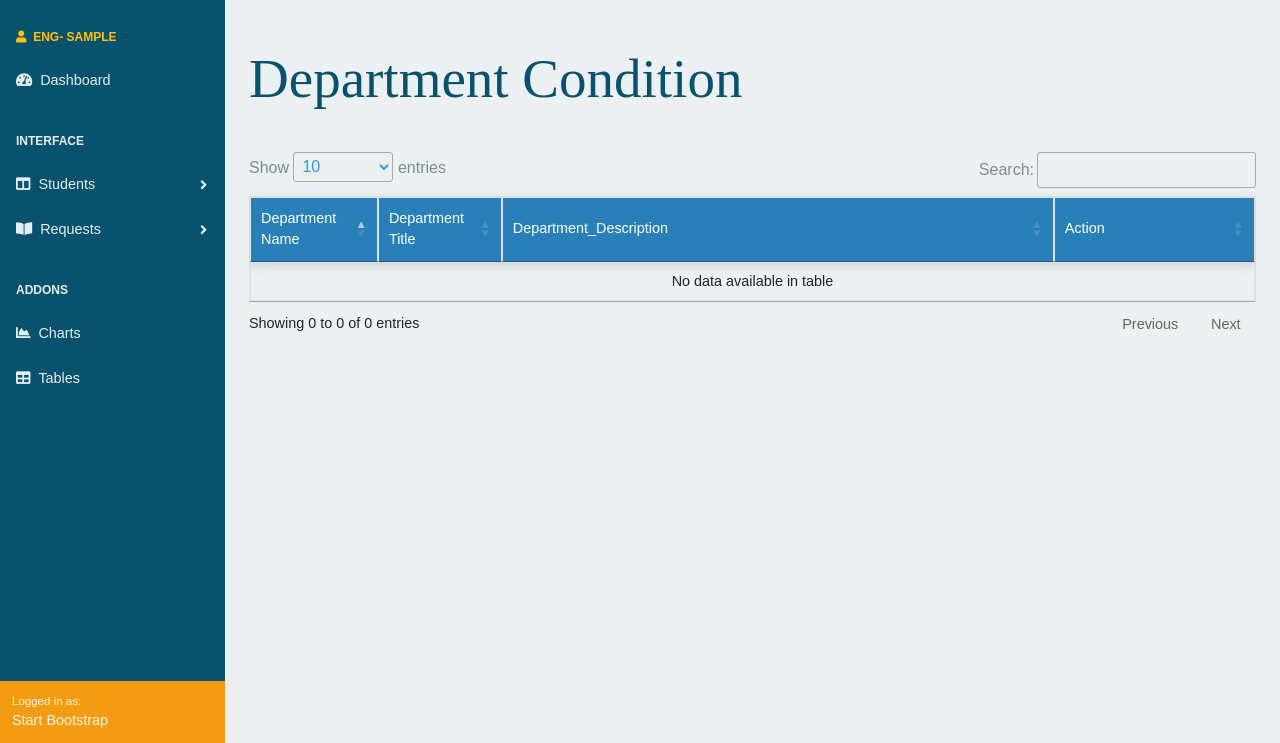
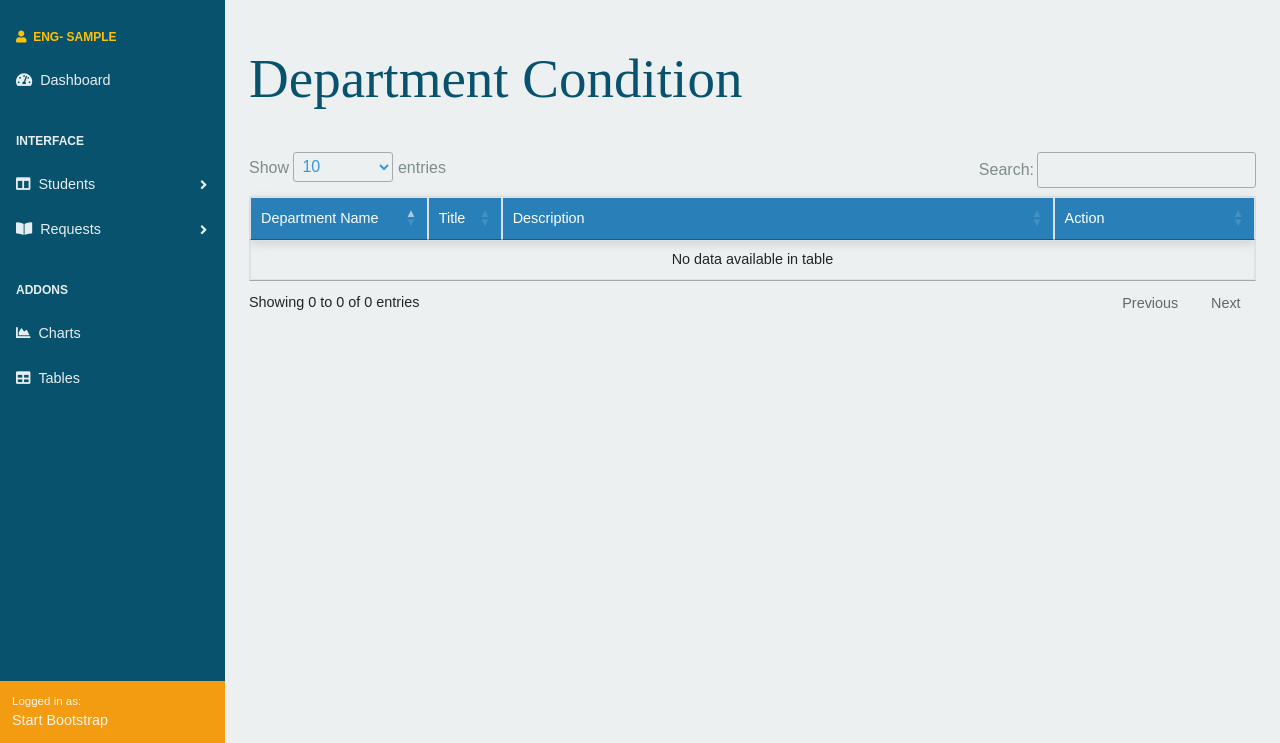
Before and after one commit to medoyehia/Students_Affairs, a PHP site: page /dept_condition.php in a window 1280 px wide. Shown: the part 56-799 px from the top of the page. Run offline with PHP 8.4, Linux system fonts and the light colour scheme; the visitor is signed in with stand-in values (Sample User, id 1); data that the repository does not hold is empty; some libraries are stand-ins or nearby versions.

Commit message:
second commit ifdept-condation

```diff
--- a/Control_Panel/dept_condition.php
+++ b/Control_Panel/dept_condition.php
@@ -29,8 +29,8 @@
                        <thead class="main-table ">
                         <tr>
                             <td >Department Name</td>
-                            <td >Department Title</td>
-                            <td width="55%" >Department_Description</td>
+                            <td >Title</td>
+                            <td width="55%" >Description</td>
                             <td width="20%">Action </td>
 
                         </tr>
@@ -328,25 +328,17 @@
 
         ///////////////////////////////////////////////////// Delete Requests In DataBase //////////////////////////////////////
         }elseif($do == 'Delete') {
-             //Delete page
+
                     echo '<h1 class="text-center">Delete Page</h1>';
                     echo '<div class="container" > ';
-                       // Check If GET Request SSN Is Numeric & Get The Integer Value Of It
 
                     $Department_Id=isset($_GET['Department_ID']) && is_numeric($_GET['Department_ID'])?intval($_GET['Department_ID']) : 0; //content ssn own admin
 
 
-                    //Select All Data From DB Depend On This SSN
-                    //$query="select * from staff where Staff_ID='".$Staff_id."' Limit 1 ";
+
                     $check=checkItem("Department_ID","level_department",$Department_Id);
 
-                    //Execute Query
-                  //$result=mysqli_query($connection,$query);
 
-                    //If Select Content The Data $count Content The Number Of Row Featched
-                   // $count=mysqli_num_rows($result);
-
-                    //If $count value greater than from 0 .. return data in inputs
                     if($check > 0)
                     {
                            $query="DELETE FROM level_department WHERE Department_ID='".$Department_Id."' ";
```
Also changed, not shown: Control_Panel/Upload/73626709_IMG-20181108-WA0006.jpg (added), Control_Panel/Upload/75759888_IMG-20181108-WA0006.jpg (added).
